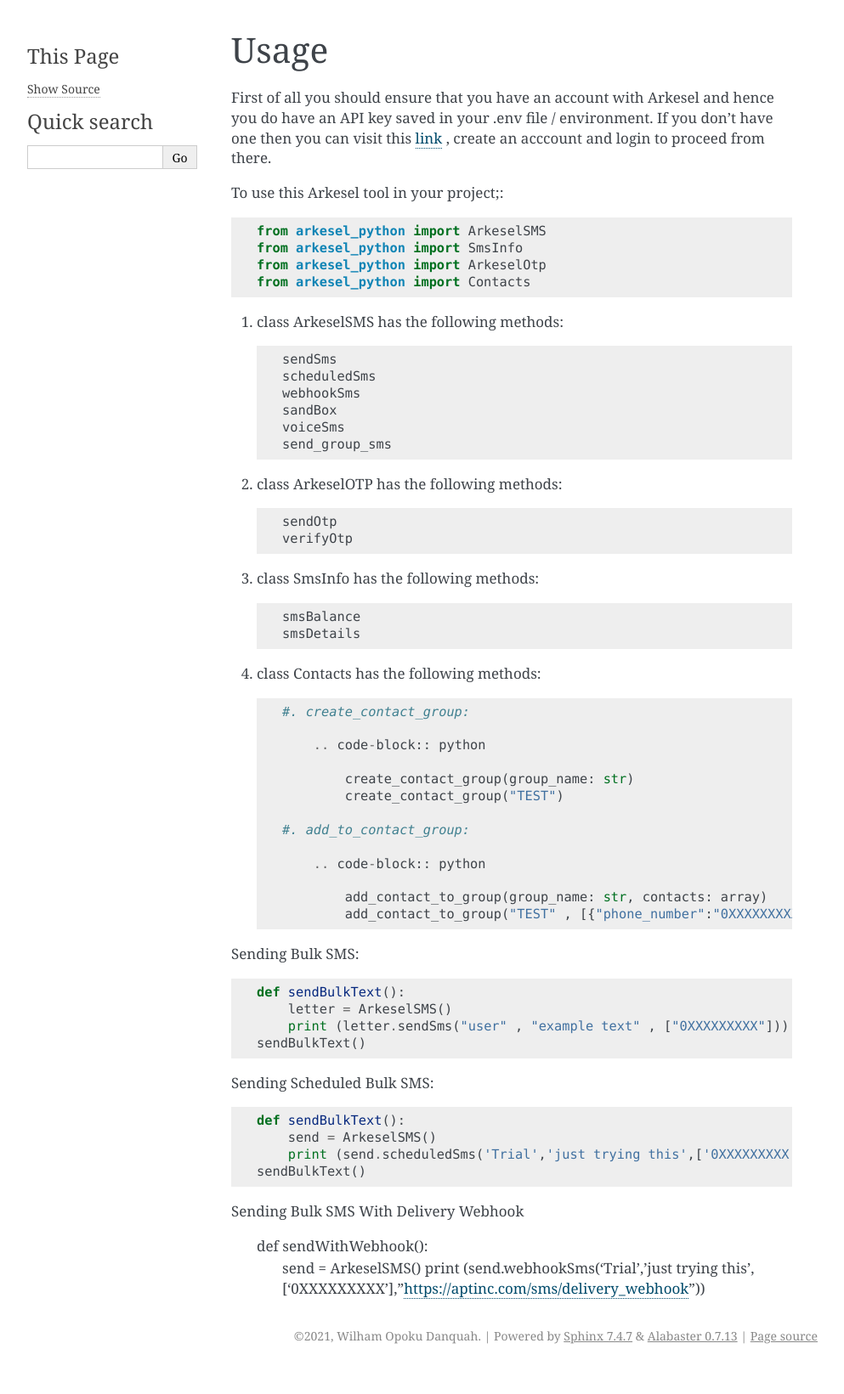
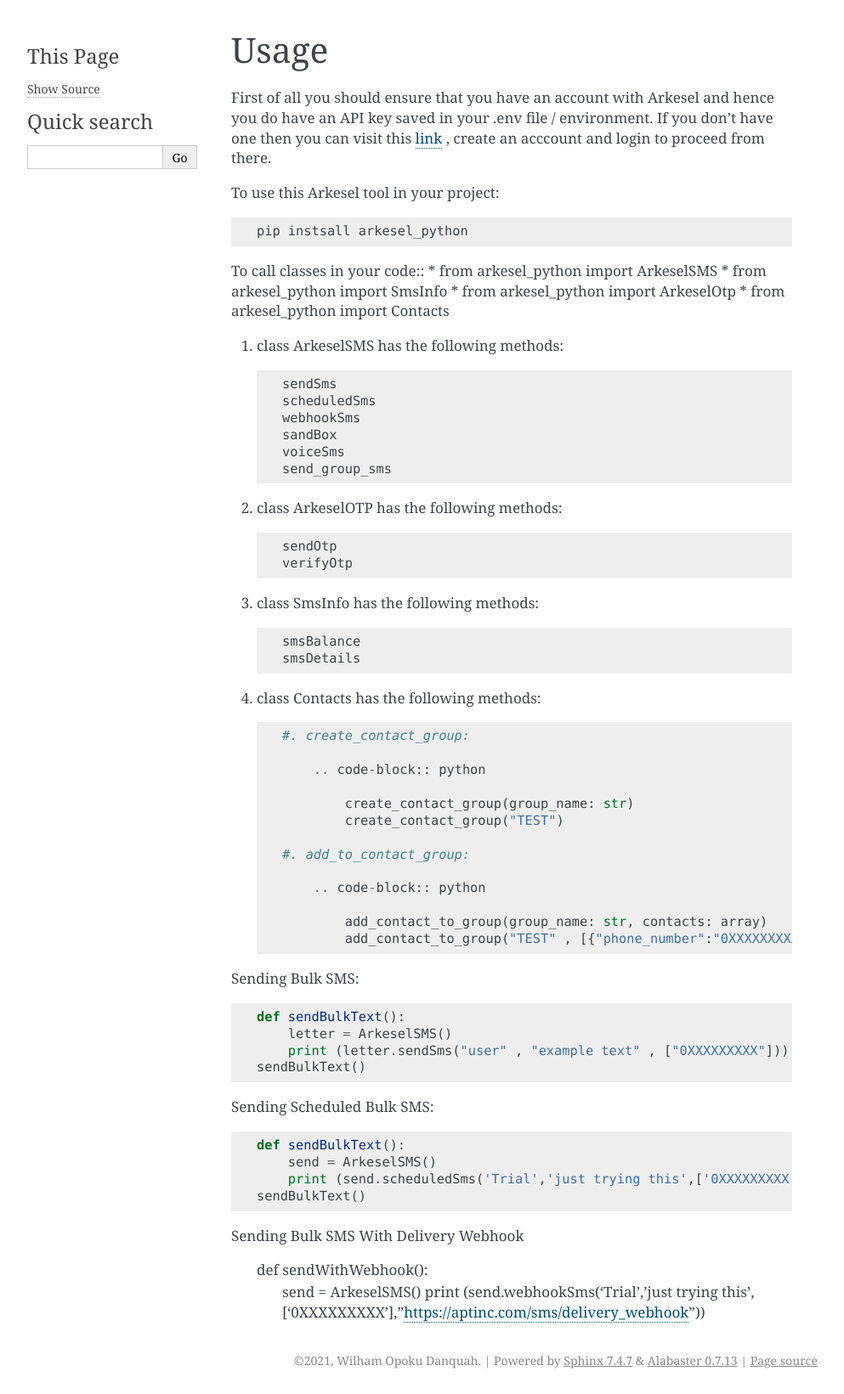
Before and after one commit to ArkeselDev/arkesel_python, a Sphinx documentation site: the page built from docs/usage.rst, in a window 1280 px wide. Shown: the whole page at 85% size, without its empty margins (148-1141 px from the left). Built offline with Sphinx 7.4.7, drawn with Linux system fonts in a browser that asks for light colours; pages that are not in the unit, such as notebooks, are missing from menus; before the commit the page ends 1612 px from its top, so only the background shows below that.

Commit message:
usage.rst file modified

```diff
--- a/docs/usage.rst
+++ b/docs/usage.rst
@@ -5,12 +5,18 @@
 First of all you should ensure that you have an account with Arkesel and hence you do have an API key saved in your .env file / environment.
 If you don't have one then you can visit this `link <https://arkesel.com>`_  , create an acccount and login to proceed from there.
 
-To use this Arkesel tool in your project;::
+To use this Arkesel tool in your project::
 
-    from arkesel_python import ArkeselSMS
-    from arkesel_python import SmsInfo
-    from arkesel_python import ArkeselOtp
-    from arkesel_python import Contacts
+    pip instsall arkesel_python
+
+
+To call classes in your code::
+* from arkesel_python import ArkeselSMS
+* from arkesel_python import SmsInfo
+* from arkesel_python import ArkeselOtp
+* from arkesel_python import Contacts
+
+
 
 #. class ArkeselSMS has the following methods::
 
```
